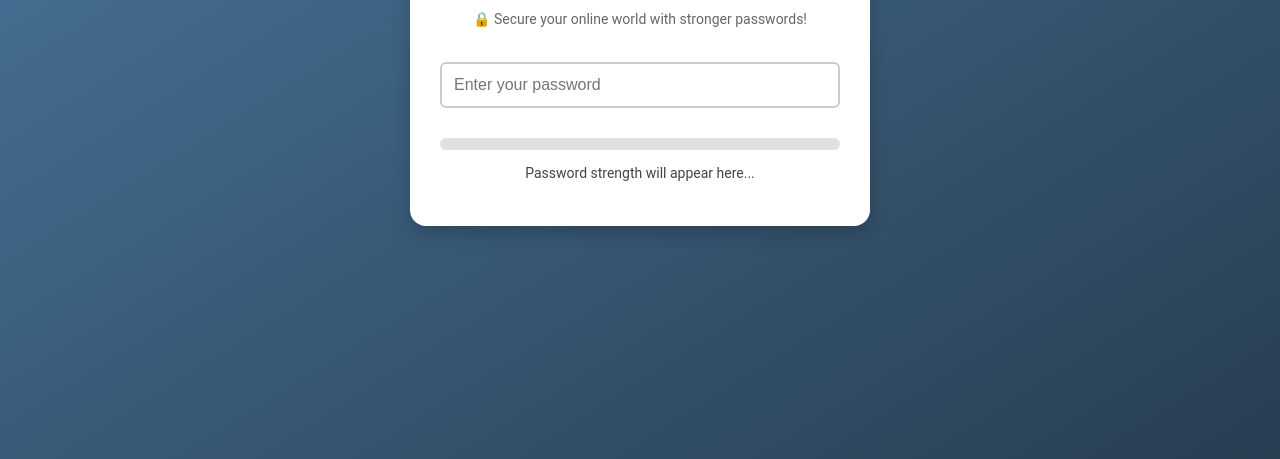
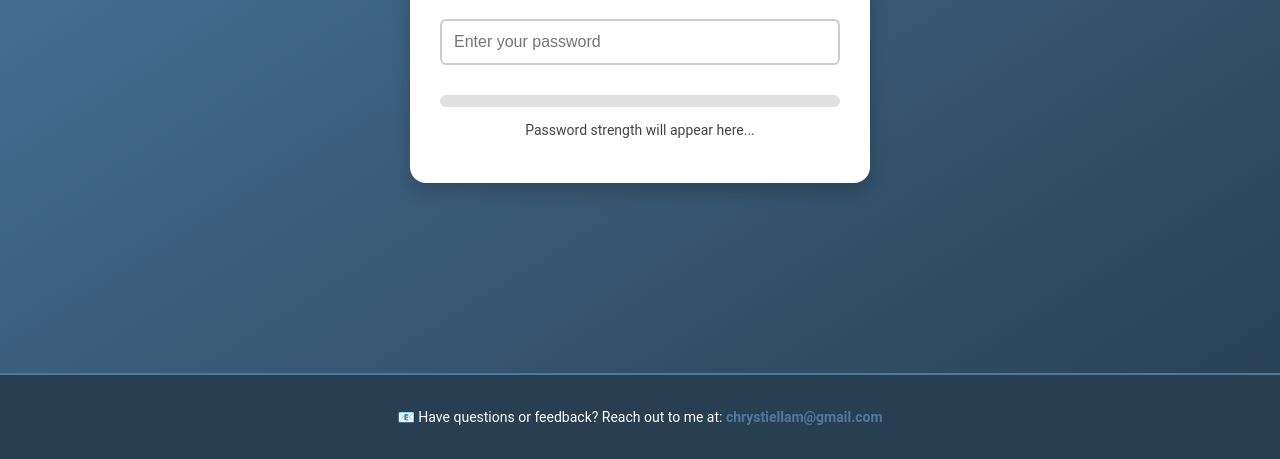
Before and after one commit to chrystiella/Pester-Checker, a plain HTML site: page index.html in a window 1280 px wide. Shown: the part 341-800 px from the top of the page. Drawn offline with Linux system fonts and the light colour scheme.

Commit message:
Added contact bar at the bottom.

```diff
--- a/index.html
+++ b/index.html
@@ -19,5 +19,10 @@
     <p id="strength-text">Password strength will appear here...</p>
     <ul id="suggestions"></ul>
   </div>
+
+  <!-- Contact Section -->
+  <footer class="contact">
+    <p>📧 Have questions or feedback? Reach out to me at: <a href="mailto:chrystiellam@gmail.com">chrystiellam@gmail.com</a></p>
+  </footer>
 </body>
 </html>
--- a/styles.css
+++ b/styles.css
@@ -2,8 +2,9 @@ body {
   margin: 0;
   padding: 0;
   display: flex;
-  justify-content: center;
-  align-items: center;
+  flex-direction: column; /* Ensure content stacks vertically */
+  justify-content: center; /* Center content vertically */
+  align-items: center; /* Center content horizontally */
   height: 100vh;
   font-family: 'Roboto', Arial, sans-serif;
   background: linear-gradient(to bottom right, #4b79a1, #283e51);
@@ -18,6 +19,7 @@ body {
   box-shadow: 0 8px 20px rgba(0, 0, 0, 0.2);
   width: 100%;
   max-width: 400px;
+  margin-top: auto; /* Allow space for footer */
 }
 
 h1 {
@@ -97,3 +99,29 @@ h2 {
     width: 90%;
   }
 }
+
+/* Contact Footer */
+.contact {
+  text-align: center;
+  margin-top: auto; /* Pushes footer to the bottom */
+  padding: 20px; /* Increased padding for better spacing */
+  font-size: 14px;
+  background-color: #283e51;
+  color: #fff;
+  width: 100%;
+  border-top: 2px solid #4b79a1;
+  display: flex; /* Flexbox for centering content */
+  justify-content: center; /* Horizontally center text */
+  align-items: center; /* Vertically center text */
+  box-sizing: border-box; /* Ensures padding doesn't overflow */
+}
+
+.contact a {
+  color: #4b79a1;
+  text-decoration: none;
+  font-weight: bold;
+}
+
+.contact a:hover {
+  text-decoration: underline;
+}
```
Also changed, not shown: Image.png (deleted).
